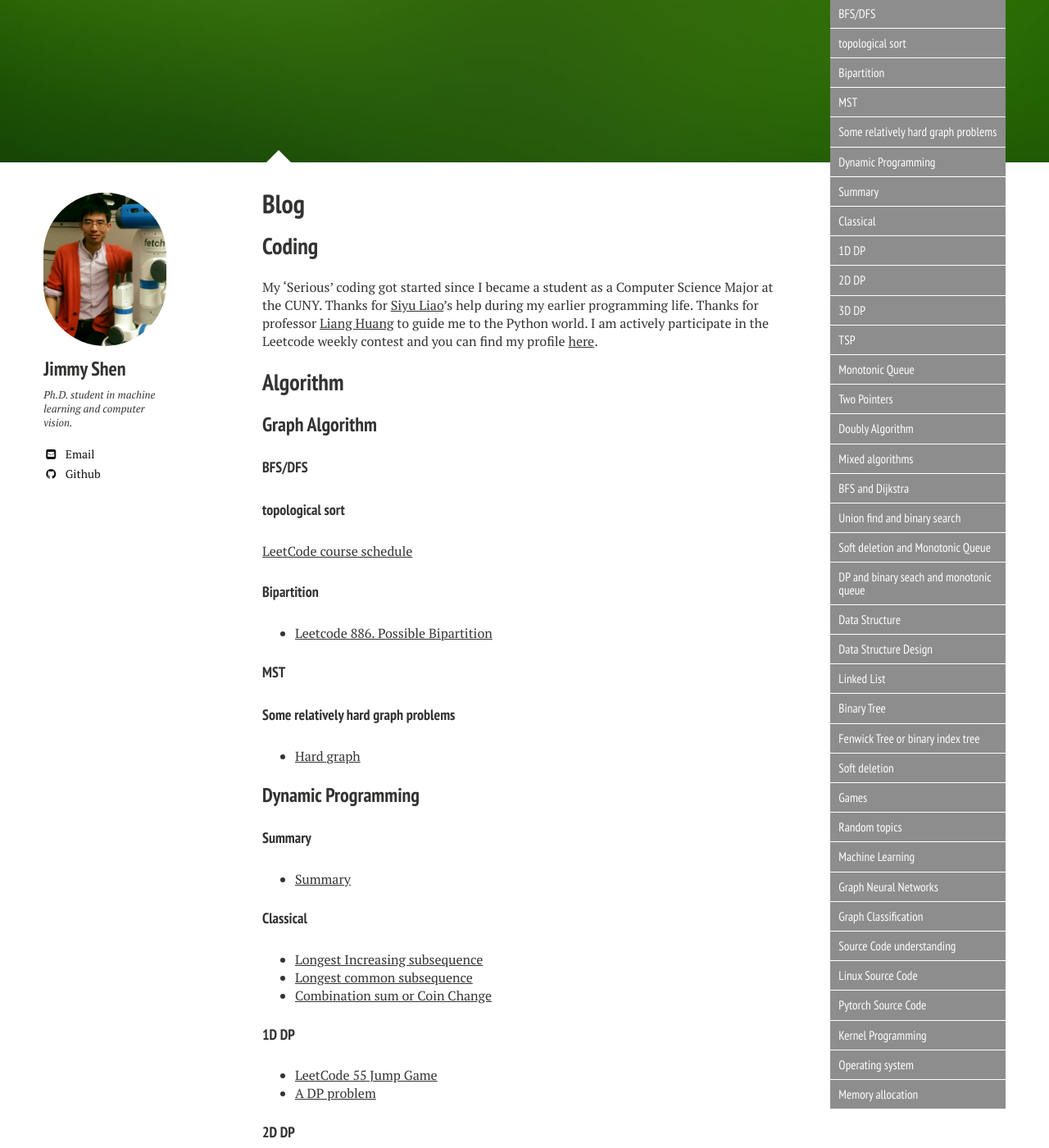
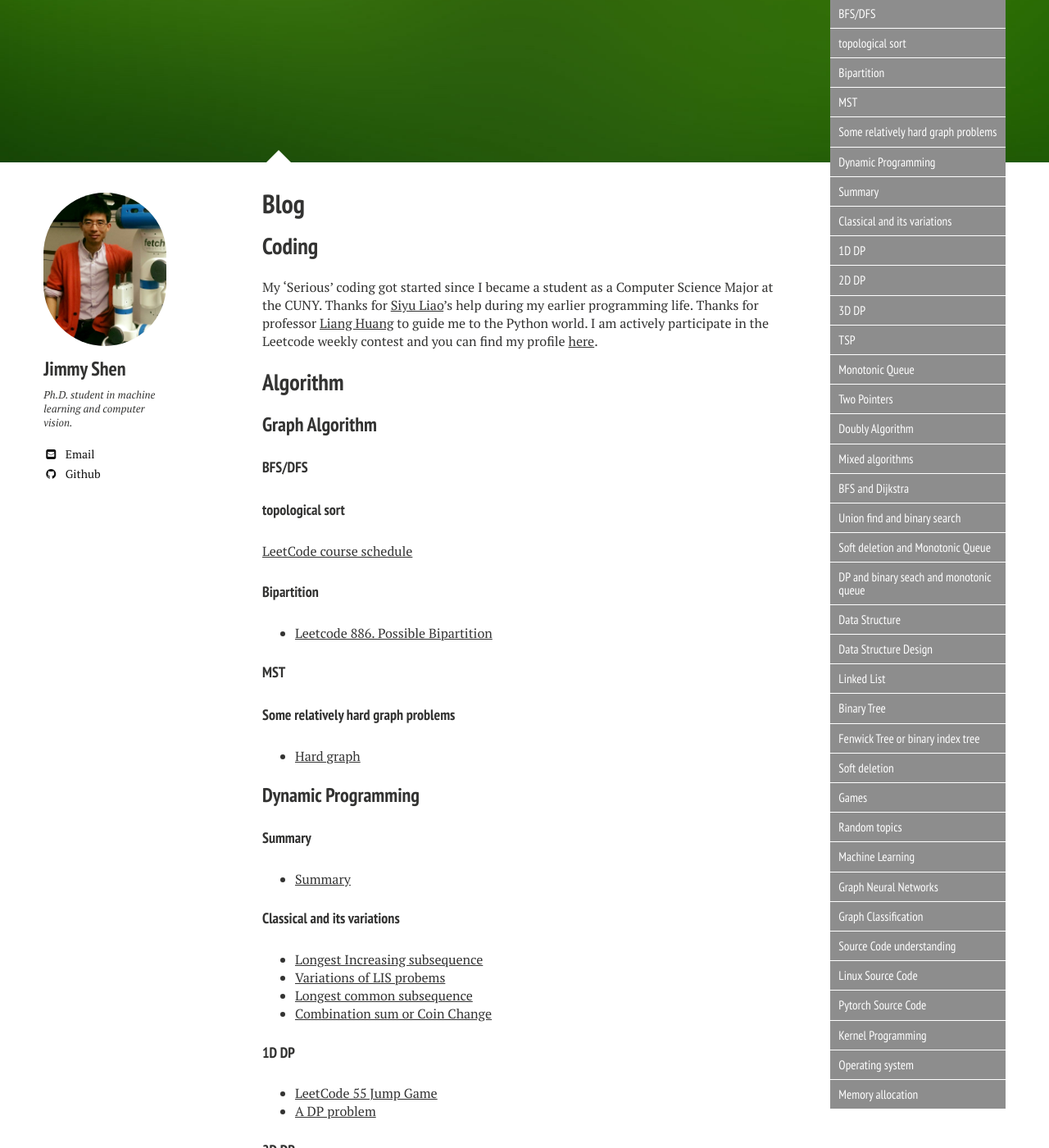
Before and after one commit to xiaokeshen/xiaokeshen.github.io, a Jekyll site: the page built from blog/index.md, in a window 1280 px wide and 1400 px high, scrolled down 223 px. Shown: the whole window at 82% size. Built offline with Jekyll 4.4.1, drawn with Linux system fonts in a browser that asks for light colours; nearby versions of some CDN libraries.

Commit message:
add a variation of LIS problem

```diff
--- a/blog/index.md
+++ b/blog/index.md
@@ -44,8 +44,9 @@ My 'Serious' coding got started since I became a student as a Computer Science M
 #### Summary
 - [Summary](coding/dp/summary.md)
 
-#### Classical
+#### Classical and its variations
 - [Longest Increasing subsequence](coding/dp/classical/lis.md)
+- [Variations of LIS probems](https://medium.com/@jim.morris.shen/variations-of-lis-13965a6905a8?source=friends_link&sk=053a02336a3a1c21919bd1db21819d71)
 - [Longest common subsequence](coding/dp/classical/lcs.md)
 - [Combination sum or Coin Change](https://medium.com/@jim.morris.shen/combination-sum-or-coin-change-cd9264a02903?source=friends_link&sk=f071a05acbedc48a1ce9b1f61b5f49ab)
 
```
